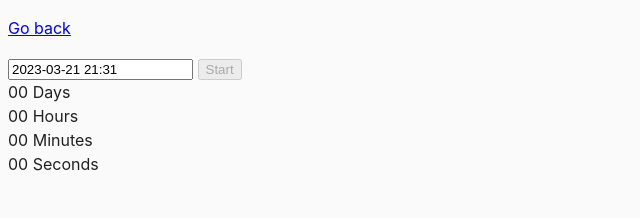
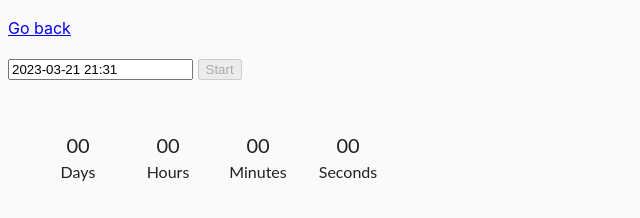
Before and after one commit to korvan17/goit-js-hw-09, a website built with Parcel: page src/02-timer.html in a window 1280 px wide. Shown: the whole page, without its empty margins (0-640 px from the left). Built offline with nearby package versions, Linux system fonts and the light colour scheme.

Commit message:
add css import

```diff
--- a/src/css/common.css
+++ b/src/css/common.css
@@ -1,5 +1,6 @@
 @import "./colorSwitch.css";
 @import "./fireworks.css";
+@import "./timer.css";
 
 * {
   box-sizing: border-box;
```
